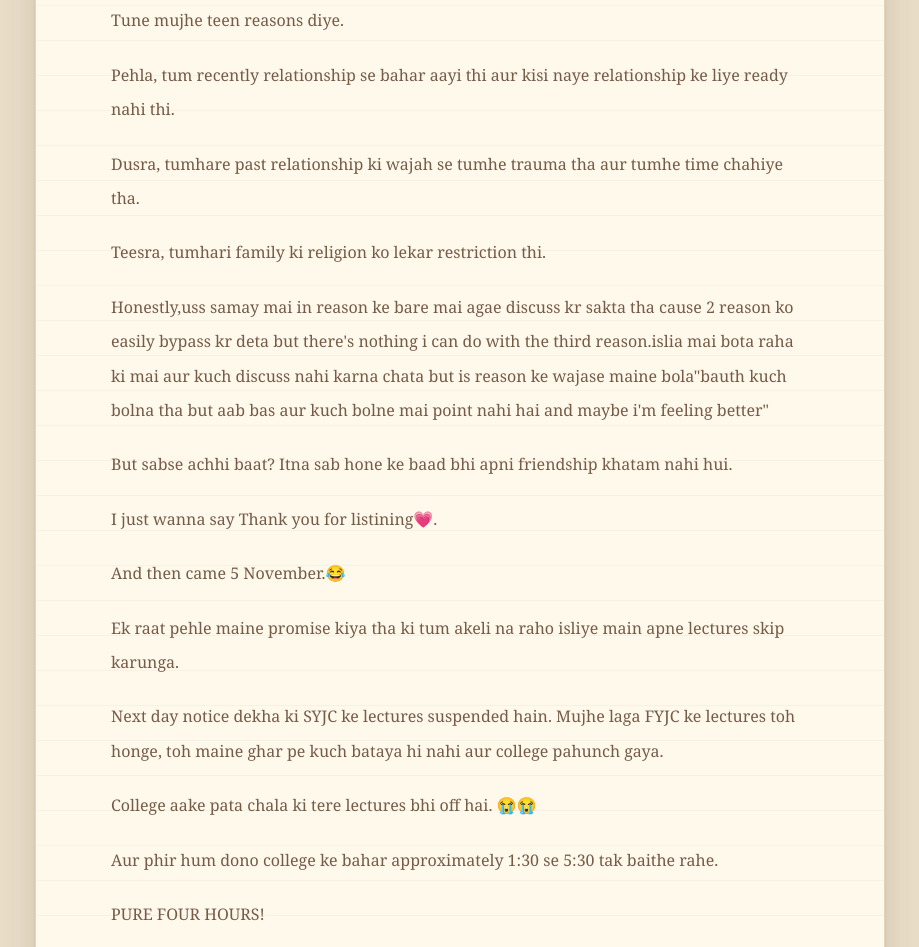
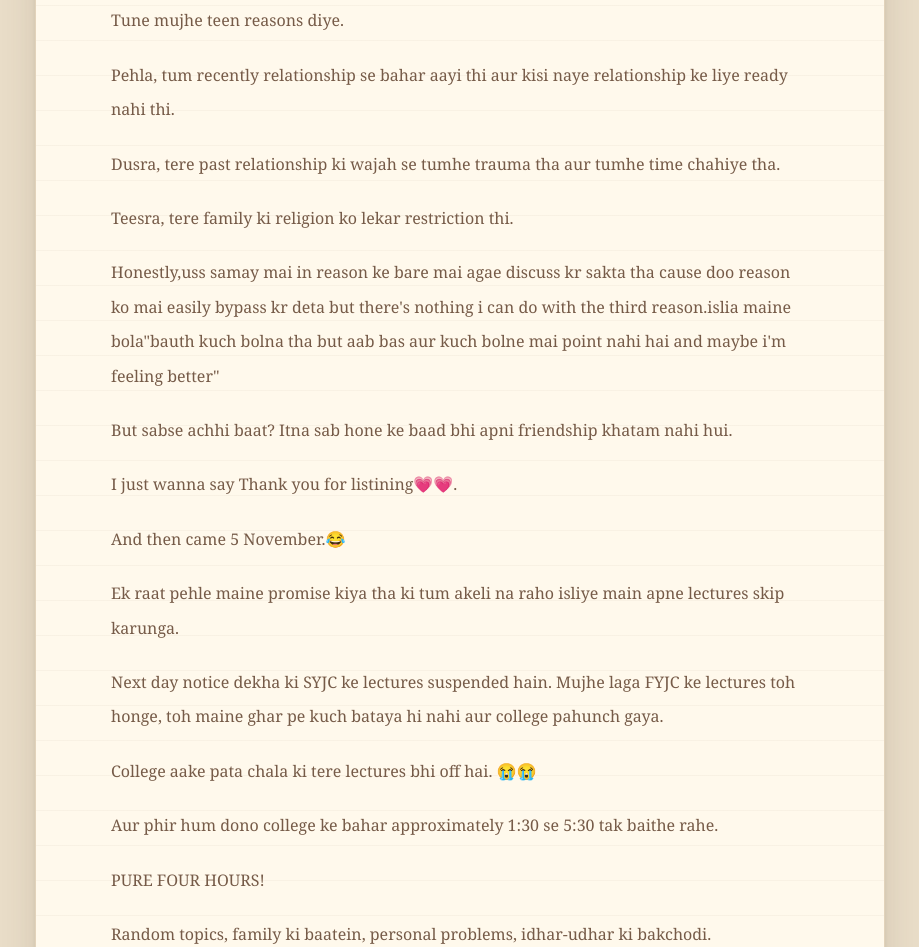
Before and after one commit to shubhamimax/little-corner, a plain HTML site: page letter1.html in a window 1280 px wide. Shown: the part 4012-4959 px from the top of the page, without its empty margins (180-1099 px from the left). Drawn offline with Linux system fonts and the light colour scheme.

Commit message:
Update letter1.html

```diff
--- a/letter1.html
+++ b/letter1.html
@@ -169,18 +169,17 @@
                     <p>Pehla, tum recently relationship se bahar aayi thi aur kisi naye relationship ke liye ready nahi
                         thi.</p>
 
-                    <p>Dusra, tumhare past relationship ki wajah se tumhe trauma tha aur tumhe time chahiye tha.</p>
+                    <p>Dusra, tere past relationship ki wajah se tumhe trauma tha aur tumhe time chahiye tha.</p>
 
-                    <p>Teesra, tumhari family ki religion ko lekar restriction thi.</p>
+                    <p>Teesra, tere family ki religion ko lekar restriction thi.</p>
 
-                    <p>Honestly,uss samay mai in reason ke bare mai agae discuss kr sakta tha cause 2 reason ko easily
-                        bypass kr deta but there's nothing i can do with the third reason.islia mai bota raha ki mai aur
-                        kuch discuss nahi karna chata but is reason ke wajase maine bola"bauth kuch bolna tha but aab
+                    <p>Honestly,uss samay mai in reason ke bare mai agae discuss kr sakta tha cause doo reason ko mai easily
+                        bypass kr deta but there's nothing i can do with the third reason.islia maine bola"bauth kuch bolna tha but aab
                         bas aur kuch bolne mai point nahi hai and maybe i'm feeling better"</p>
 
                     <p>But sabse achhi baat? Itna sab hone ke baad bhi apni friendship khatam nahi hui.</p>
 
-                    <p>I just wanna say Thank you for listining💗.</p>
+                    <p>I just wanna say Thank you for listining💗💗.</p>
 
                     <p>And then came 5 November.😂</p>
 
```
